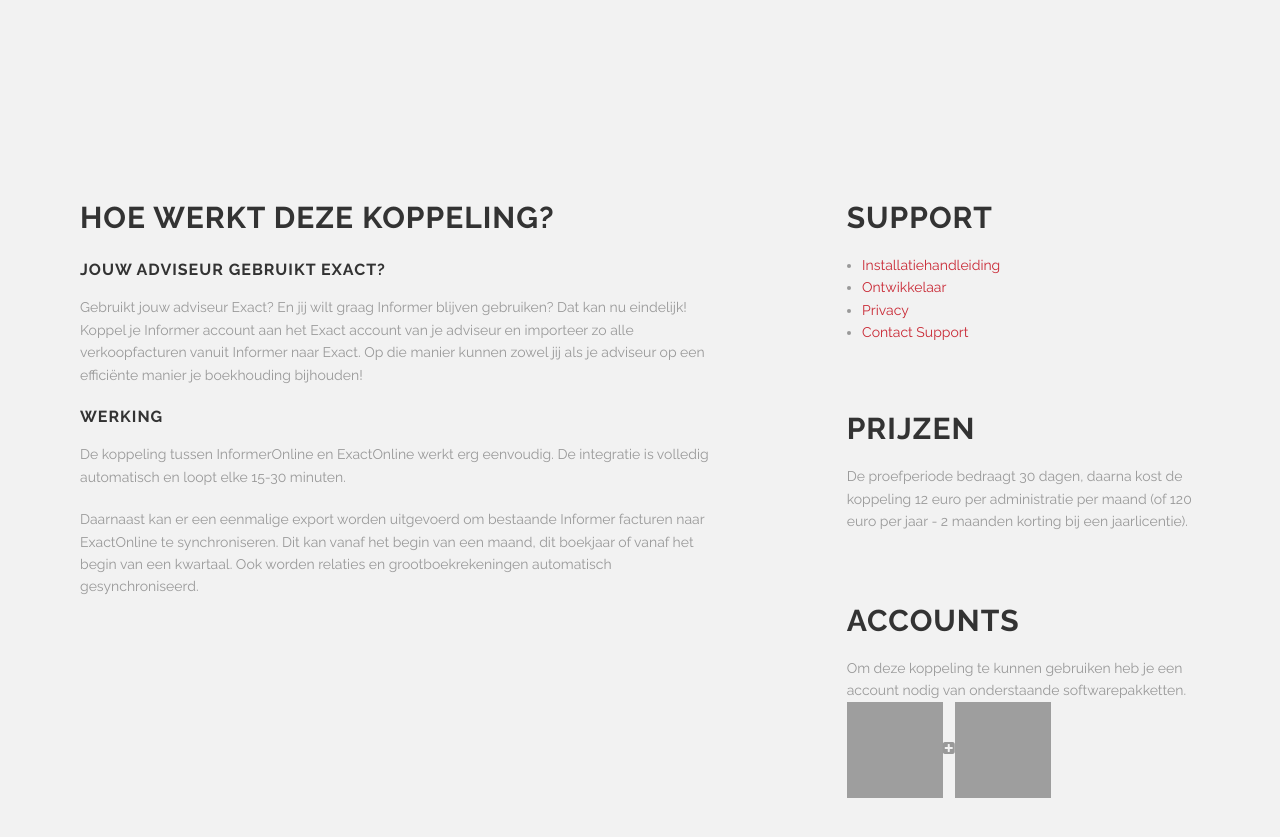
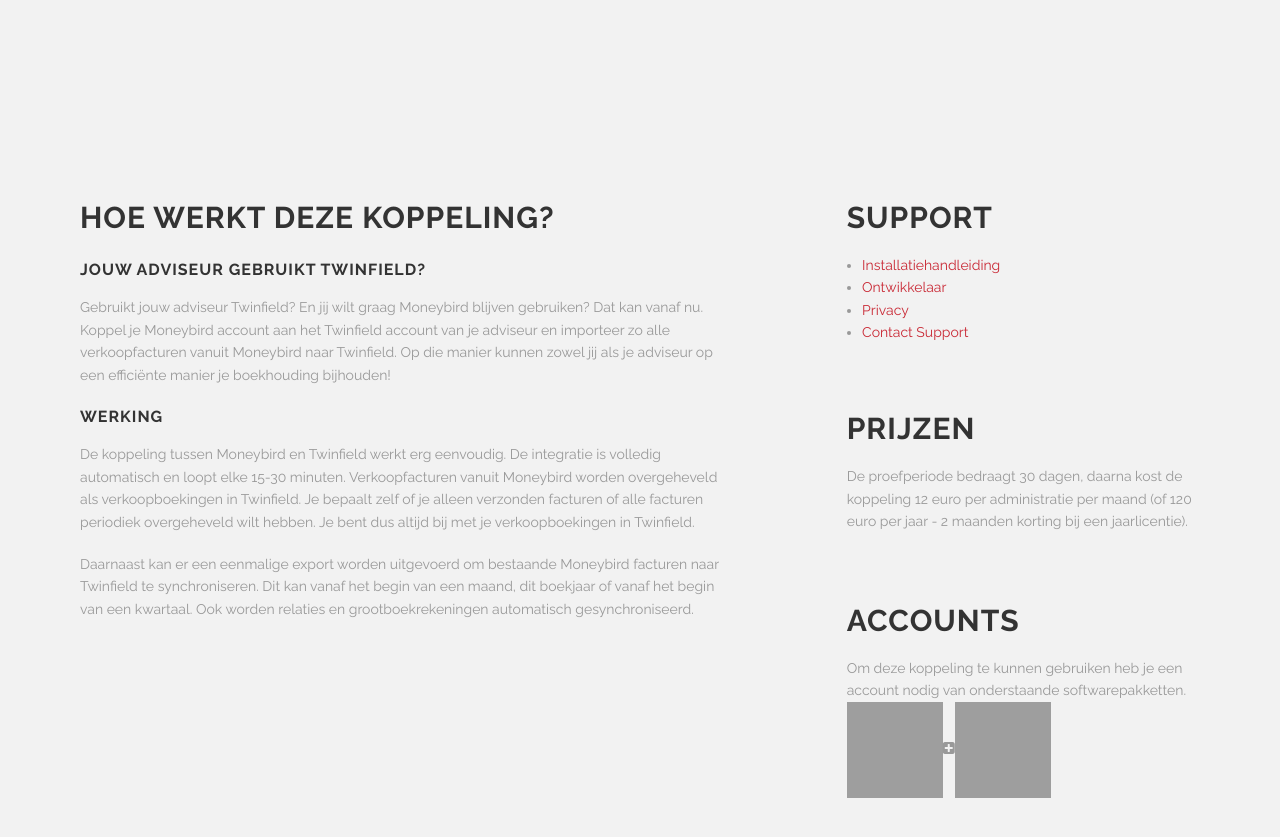
Before and after one commit to Combidesk/combidesk.github.io, a Jekyll site: the page built from _koppeling/moneybird-twinfield.md, in a window 1280 px wide and 900 px high, scrolled down 1005 px. Shown: the top 837 px of the window. Built offline with Jekyll 4.4.1, drawn with Linux system fonts in a browser that asks for light colours; a script that is not in the unit is left out.

Commit message:
Update moneybird-twinfield.md
Content added

```diff
--- a/_koppeling/moneybird-twinfield.md
+++ b/_koppeling/moneybird-twinfield.md
@@ -39,11 +39,10 @@
     author: David White, Designer at Huglab
 ---
 
-### Jouw adviseur gebruikt Exact?
-Gebruikt jouw adviseur Exact? En jij wilt graag Informer blijven gebruiken? Dat kan nu eindelijk! Koppel je Informer account aan het Exact account van je adviseur en importeer zo alle verkoopfacturen vanuit Informer naar Exact. Op die manier kunnen zowel jij als je adviseur op een efficiënte manier je boekhouding bijhouden!
+### Jouw adviseur gebruikt Twinfield?
+Gebruikt jouw adviseur Twinfield? En jij wilt graag Moneybird blijven gebruiken? Dat kan vanaf nu. Koppel je Moneybird account aan het Twinfield account van je adviseur en importeer zo alle verkoopfacturen vanuit Moneybird naar Twinfield. Op die manier kunnen zowel jij als je adviseur op een efficiënte manier je boekhouding bijhouden!
 
 ### Werking
-De koppeling tussen InformerOnline en ExactOnline werkt erg eenvoudig. De integratie is volledig automatisch en loopt elke 15-30 minuten.
+De koppeling tussen Moneybird en Twinfield werkt erg eenvoudig. De integratie is volledig automatisch en loopt elke 15-30 minuten. Verkoopfacturen vanuit Moneybird worden overgeheveld als verkoopboekingen in Twinfield. Je bepaalt zelf of je alleen verzonden facturen of alle facturen periodiek overgeheveld wilt hebben. Je bent dus altijd bij met je verkoopboekingen in Twinfield.
 
-
-Daarnaast kan er een eenmalige export worden uitgevoerd om bestaande Informer facturen naar ExactOnline te synchroniseren. Dit kan vanaf het begin van een maand, dit boekjaar of vanaf het begin van een kwartaal. Ook worden relaties en grootboekrekeningen automatisch gesynchroniseerd.
+Daarnaast kan er een eenmalige export worden uitgevoerd om bestaande Moneybird facturen naar Twinfield te synchroniseren. Dit kan vanaf het begin van een maand, dit boekjaar of vanaf het begin van een kwartaal. Ook worden relaties en grootboekrekeningen automatisch gesynchroniseerd.
```
